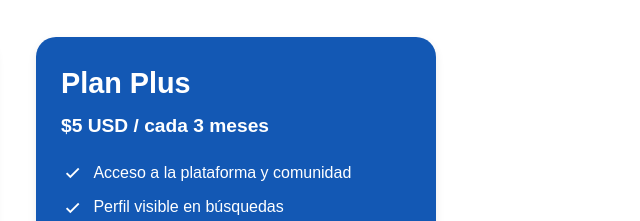
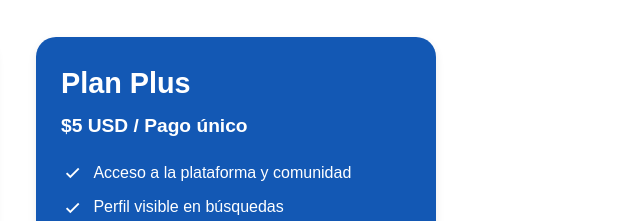
Before and after one commit to BrunoRM04/psyconnectsv2, a plain HTML site: page registro-psicologos.html in a window 1280 px wide. Shown: the part 930-1151 px from the top of the page, 624-1264 px from the left. Drawn offline with nearby package versions, Linux system fonts and the light colour scheme; a web font is replaced by a local one.

Commit message:
cambiando planes

```diff
--- a/registro-psicologos.html
+++ b/registro-psicologos.html
@@ -120,7 +120,7 @@
 
                 <div class="tarjeta-plan-azul">
                     <h3 class="nombre-plan">Plan Plus</h3>
-                    <p class="precio-plan">$5 USD / cada 3 meses</p>
+                    <p class="precio-plan">$5 USD / Pago único</p>
                     <ul class="lista-caracteristicas">
                         <li><i class='bx bx-check icono-lista'></i> Acceso a la plataforma y comunidad</li>
                         <li><i class='bx bx-check icono-lista'></i> Perfil visible en búsquedas</li>
```
Also changed, not shown: 3 other files.
